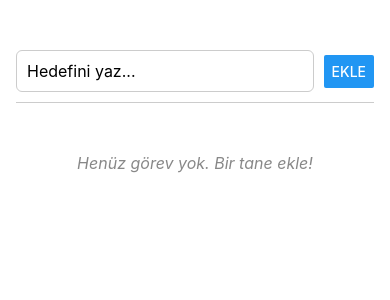
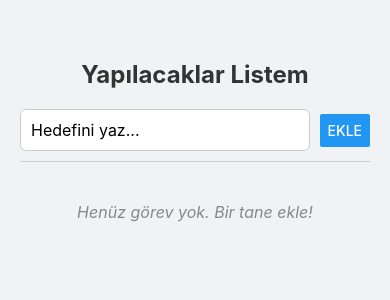
Before and after one commit to GokalpKaytanci/TodoApp, a React Native app: screen / in a window 390 px wide. Shown: the top 300 px of the page. Built offline with nearby package versions, Linux system fonts and the light colour scheme.

Commit message:
chore(part 5): Add keyboard handling with dismiss and KeyboardAvoidingView

```diff
--- a/App.js
+++ b/App.js
@@ -1,5 +1,16 @@
 import { useState } from 'react';
-import { StyleSheet, View, Button, TextInput, Text, FlatList } from 'react-native';
+// 1. Gerekli kütüphaneleri ekliyoruz:
+import {
+  StyleSheet,
+  View,
+  Button,
+  TextInput,
+  Text,
+  FlatList,
+  Keyboard, // Klavyeyi kapatmak için
+  KeyboardAvoidingView, // Klavyeden kaçınmak için
+  Platform // iOS/Android ayrımı için
+} from 'react-native';
 import TodoItem from './components/TodoItem';
 
 export default function App() {
@@ -19,18 +30,28 @@ export default function App() {
       { id: Math.random().toString(), text: enteredTaskText },
     ]);
     setEnteredTaskText('');
+
+    // 2. Görev eklendikten sonra klavyeyi otomatik kapatıyoruz:
+    Keyboard.dismiss();
   }
 
-  // 1. Silme İşleyicisi
   function deleteTaskHandler(id) {
     setTasks((currentTasks) => {
-      // id'si eşleşmeyenleri tut, eşleşeni filtrele (sil)
       return currentTasks.filter((task) => task.id !== id);
     });
   }
 
   return (
+    // 3. Ana kapsayıcı ve KeyboardAvoidingView Yapısı
     <View style={styles.appContainer}>
+      <KeyboardAvoidingView
+        style={styles.keyboardAvoidingView}
+        // iOS için 'padding', Android için 'height' davranışı genellikle en iyi sonucu verir
+        behavior={Platform.OS === 'ios' ? 'padding' : 'height'}
+      >
+        <View style={styles.contentContainer}>
+          <Text style={styles.appTitle}>Yapılacaklar Listem</Text>
+
           <View style={styles.inputContainer}>
             <TextInput
               style={styles.textInput}
@@ -44,7 +65,6 @@ export default function App() {
           <View style={styles.listContainer}>
             <FlatList
               data={tasks}
-          // 2. İşleyiciyi ve ID'yi TodoItem'a geçiriyoruz
               renderItem={(itemData) => {
                 return (
                   <TodoItem
@@ -61,23 +81,41 @@ export default function App() {
             />
           </View>
         </View>
+      </KeyboardAvoidingView>
+    </View>
   );
 }
 
 const styles = StyleSheet.create({
   appContainer: {
     flex: 1,
-    paddingTop: 50,
-    paddingHorizontal: 16,
+    backgroundColor: '#f0f2f5', // Arka plan rengini biraz yumuşattık
+  },
+  // KeyboardAvoidingView'in tüm alanı kaplaması için flex: 1 şarttır
+  keyboardAvoidingView: {
+    flex: 1,
+  },
+  contentContainer: {
+    flex: 1,
+    paddingHorizontal: 20,
+    paddingTop: 60, // Üstten biraz daha fazla boşluk
+  },
+  appTitle: {
+    fontSize: 24,
+    fontWeight: 'bold',
+    color: '#333',
+    marginBottom: 20,
+    textAlign: 'center',
   },
   inputContainer: {
     flexDirection: 'row',
     justifyContent: 'space-between',
     alignItems: 'center',
     marginBottom: 20,
+    // borderBottom kaldırıp input'u daha bağımsız hale getirdik (isteğe bağlı tasarım tercihi)
+    paddingBottom: 10,
     borderBottomWidth: 1,
     borderColor: '#ccc',
-    paddingBottom: 10,
   },
   textInput: {
     flex: 1,
@@ -87,10 +125,10 @@ const styles = StyleSheet.create({
     borderRadius: 6,
     marginRight: 10,
     fontSize: 16,
+    backgroundColor: 'white', // Input arka planı beyaz olsun
   },
   listContainer: {
-    flex: 5,
-    marginTop: 10,
+    flex: 1, // listContainer kalan alanı doldurmalı
   },
   emptyText: {
     textAlign: 'center',
```
Lines whose indentation alone changed are shown as unchanged.
